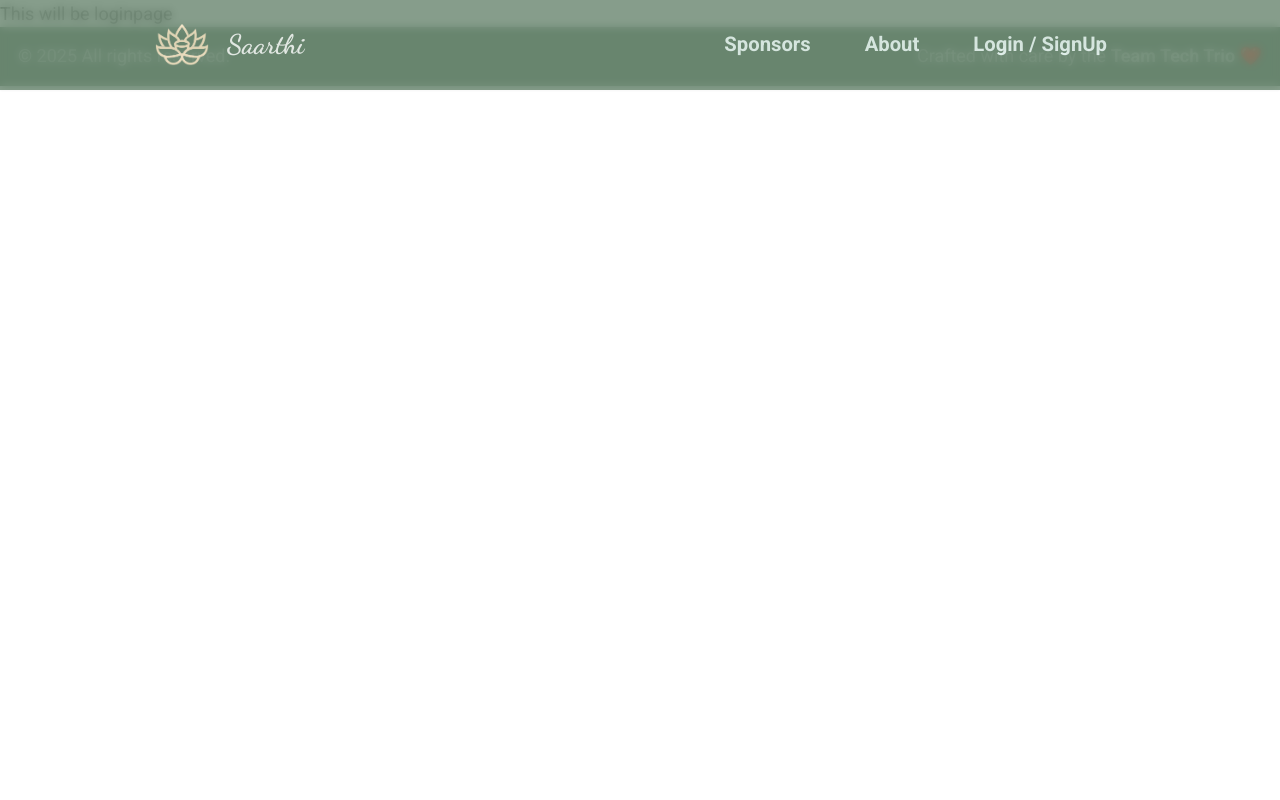
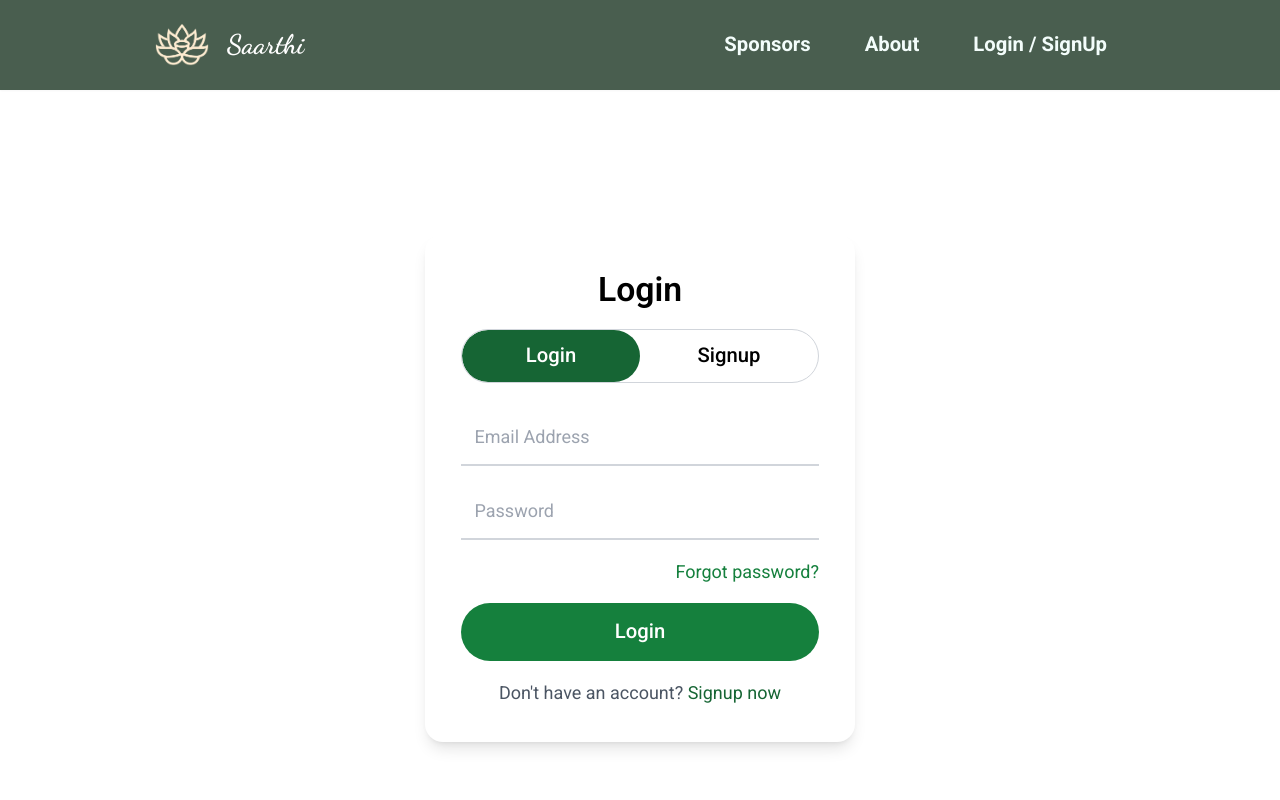
Before and after one commit to BhaveshGadling77/Simhastha_hackthon_project, a React (Vite) app in the folder frontend/: page /loginpage in a window 1280 px wide. Shown: the top 800 px of the page. Built offline with nearby package versions, Linux system fonts and the light colour scheme; a web font is replaced by a local one.

Commit message:
Login Page Added.

```diff
--- a/frontend/src/App.jsx
+++ b/frontend/src/App.jsx
@@ -49,7 +49,7 @@ function App() {
   return (
     <>
       <div className="min-h-screen flex flex-col">
-        <Navbar />
+        {/* <Navbar /> */}
         <Tagline />
         <div className="justify-center align-middle text-center">
           <Feature />
--- a/frontend/src/components/LoginPage/main.jsx
+++ b/frontend/src/components/LoginPage/main.jsx
@@ -1,9 +1,111 @@
 import React from "react";
+import { useState } from "react";
+function LoginPage() {
+  const [isLoginMode, setIsLoginMode] = useState(true);
 
-function LoginPage() {
-    return (
-        <div className="max-w-96 max-h-96">This will be loginpage</div>
-    )
+  return (
+    <div className="align-middle text-center justify-center flex">
+    <div className="w-[430px] bg-white p-8 rounded-2xl shadow-lg mt-52 mb-40">
+      {/* Header Titles */}
+      <div className="flex justify-center mb-4">
+        <h2 className="text-3xl font-semibold text-center">
+          {isLoginMode ? "Login" : "Sign Up"}
+        </h2>
+      </div>
+
+      {/* Tab Controls */}
+      <div className="relative flex h-12 mb-6 border border-gray-300 rounded-full overflow-hidden">
+        <button
+          className={`w-1/2 text-lg font-medium transition-all z-10 ${
+            isLoginMode ? "text-white" : "text-black"
+          }`}
+          onClick={() => setIsLoginMode(true)}
+        >
+          Login
+        </button>
+        <button
+          className={`w-1/2 text-lg font-medium transition-all z-10 ${
+            !isLoginMode ? "text-white" : "text-black"
+          }`}
+          onClick={() => setIsLoginMode(false)}
+        >
+          Signup
+        </button>
+        <div
+          className={`absolute top-0 h-full w-1/2 rounded-full bg-green-800 transition-all ${
+            isLoginMode ? "left-0" : "left-1/2"
+          }`}
+        ></div>
+      </div>
+
+      {/* Form Section */}
+      <form className="space-y-4">
+        {/* Signup-only Field */}
+        {!isLoginMode && (
+          <input
+            type="text"
+            placeholder="Name"
+            required
+            className="w-full p-3 border-b-2 border-gray-300 outline-none focus:border-cyan-500 placeholder-gray-400"
+          />
+        )}
+
+        {/* Shared Fields */}
+        <input
+          type="email"
+          placeholder="Email Address"
+          required
+          className="w-full p-3 border-b-2 border-gray-300 outline-none focus:border-cyan-500 placeholder-gray-400"
+        />
+        <input
+          type="password"
+          placeholder="Password"
+          required
+          className="w-full p-3 border-b-2 border-gray-300 outline-none focus:border-cyan-500 placeholder-gray-400"
+        />
+
+        {/* Signup-only Field */}
+        {!isLoginMode && (
+          <input
+            type="password"
+            placeholder="Confirm Password"
+            required
+            className="w-full p-3 border-b-2 border-gray-300 outline-none focus:border-cyan-500 placeholder-gray-400"
+          />
+        )}
+
+        {/* Forgot Password (Only for Login) */}
+        {isLoginMode && (
+          <div className="text-right">
+            <a href="#" className="text-green-700 hover:underline">
+              Forgot password?
+            </a>
+          </div>
+        )}
+
+        {/* Submit Button */}
+        <button className="w-full p-3 bg-green-700 text-white rounded-full text-lg font-medium hover:opacity-90 transition">
+          {isLoginMode ? "Login" : "Signup"}
+        </button>
+
+        {/* Switch Mode Link */}
+        <p className="text-center text-gray-600">
+          {isLoginMode ? "Don't have an account?" : "Already have an account?"}{" "}
+          <a
+            href="#"
+            onClick={(e) => {
+              e.preventDefault();
+              setIsLoginMode(!isLoginMode);
+            }}
+            className="text-green-800 hover:underline"
+          >
+            {isLoginMode ? "Signup now" : "Login"}
+          </a>
+        </p>
+      </form>
+    </div>
+    </div>
+  );
 }
 
 export default LoginPage;
--- a/frontend/tailwind.config.js
+++ b/frontend/tailwind.config.js
@@ -7,7 +7,7 @@ export default {
   theme: {
     extend: {
       colors: {
-        'navBgC':'rgb(104, 133, 111)'
+        'navBgC':'rgb(28, 54, 35)'
       },
       screens: {
         'sm': '640px',
```
